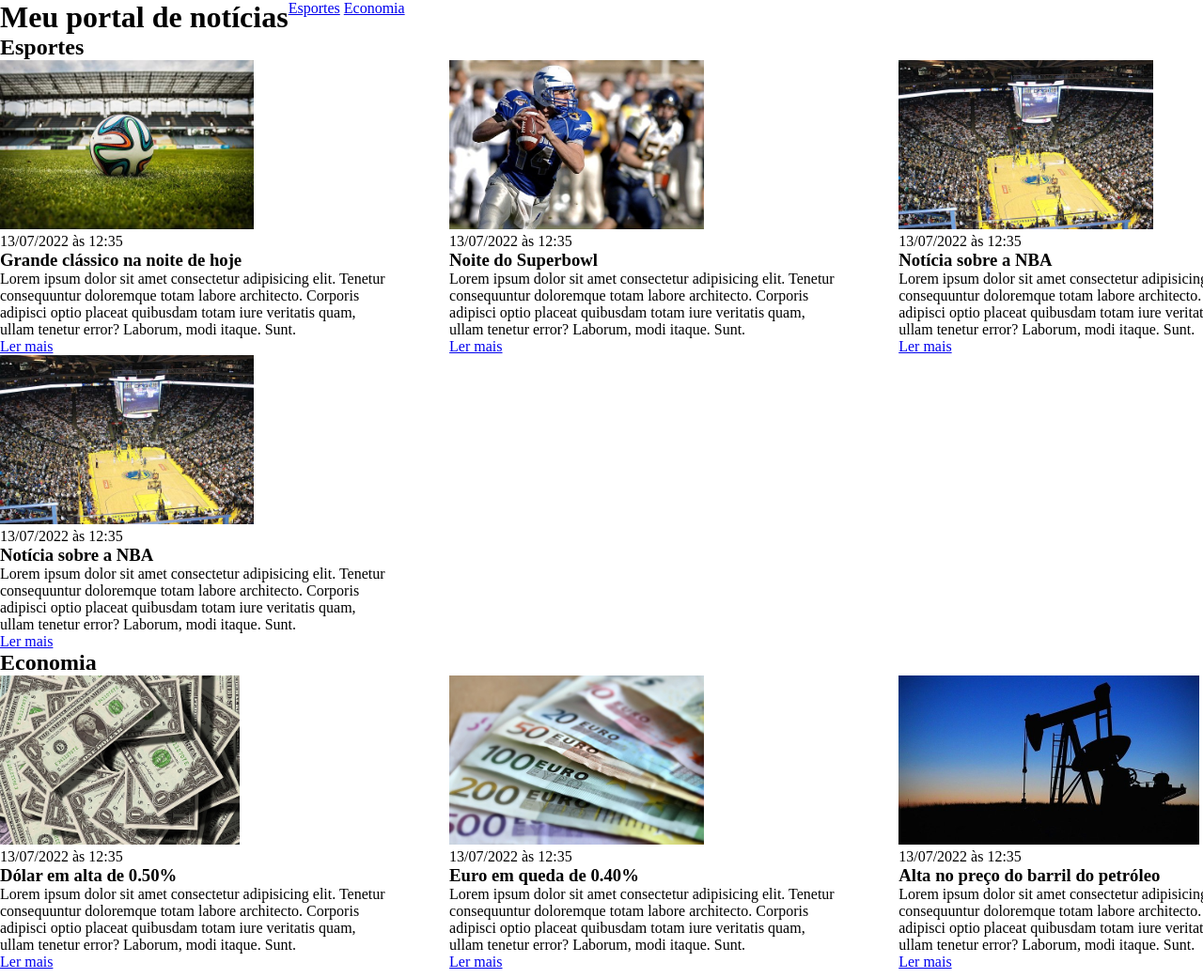
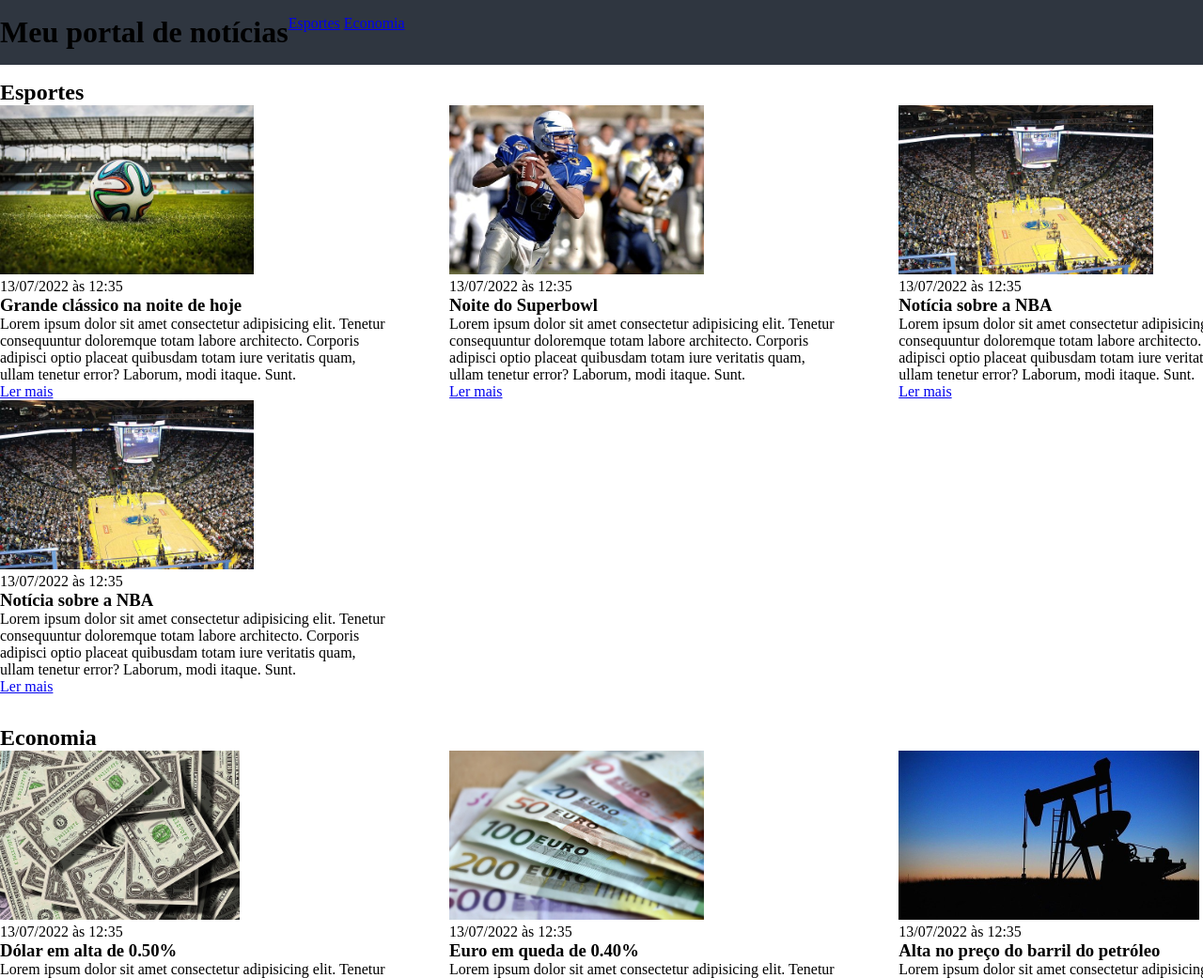
Before and after one commit to feikname-exercises/curso_ebac_frontend, a plain HTML site: page index.html in a window 1280 px wide. Shown: the top 1041 px of the page at 94% size. Drawn offline with Linux system fonts and the light colour scheme.

Commit message:
[aula 7] adicionar padding a cada section e na header principal

```diff
--- a/main.css
+++ b/main.css
@@ -4,9 +4,14 @@
     padding: 0;
 }
 
+body > header {
+    background-color: #2f3640;
+    padding: 16px 0;
+}
 header .container {
     display: flex;
 }
+
 header li {
     display: inline;
 }
@@ -34,3 +39,7 @@ header li {
     */
     width: 30%;
 }
+
+section {
+    padding: 16px 0;
+}
```
